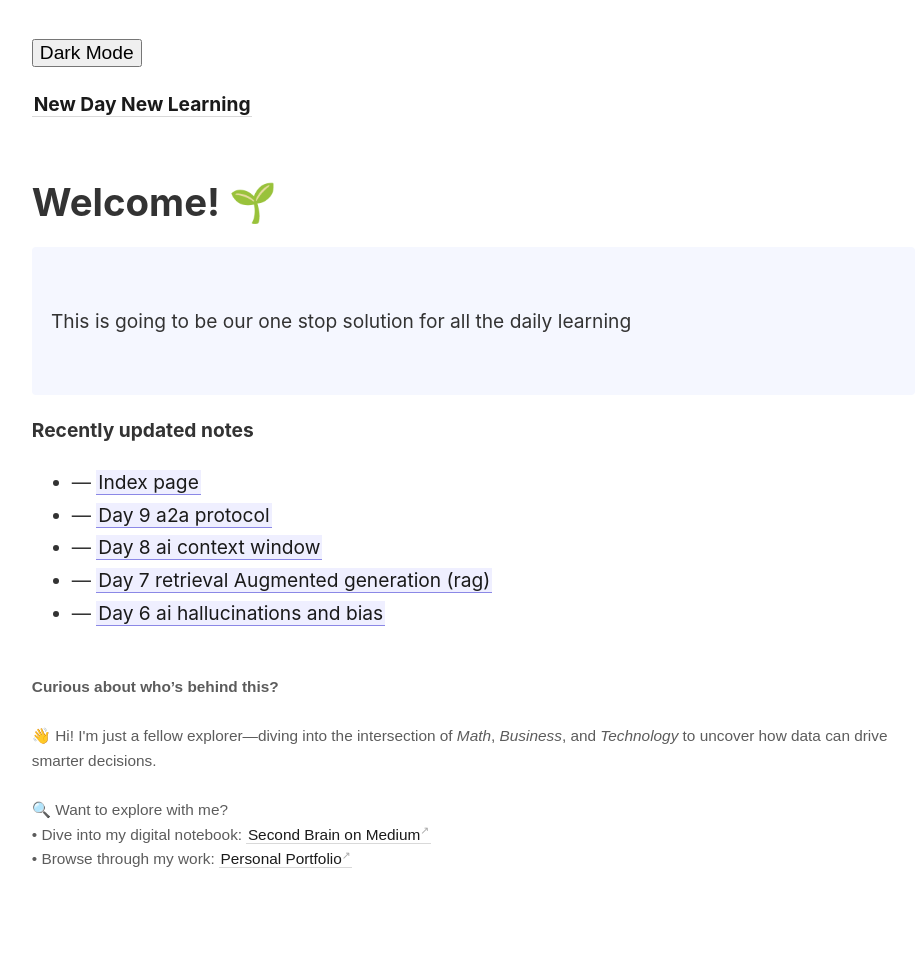
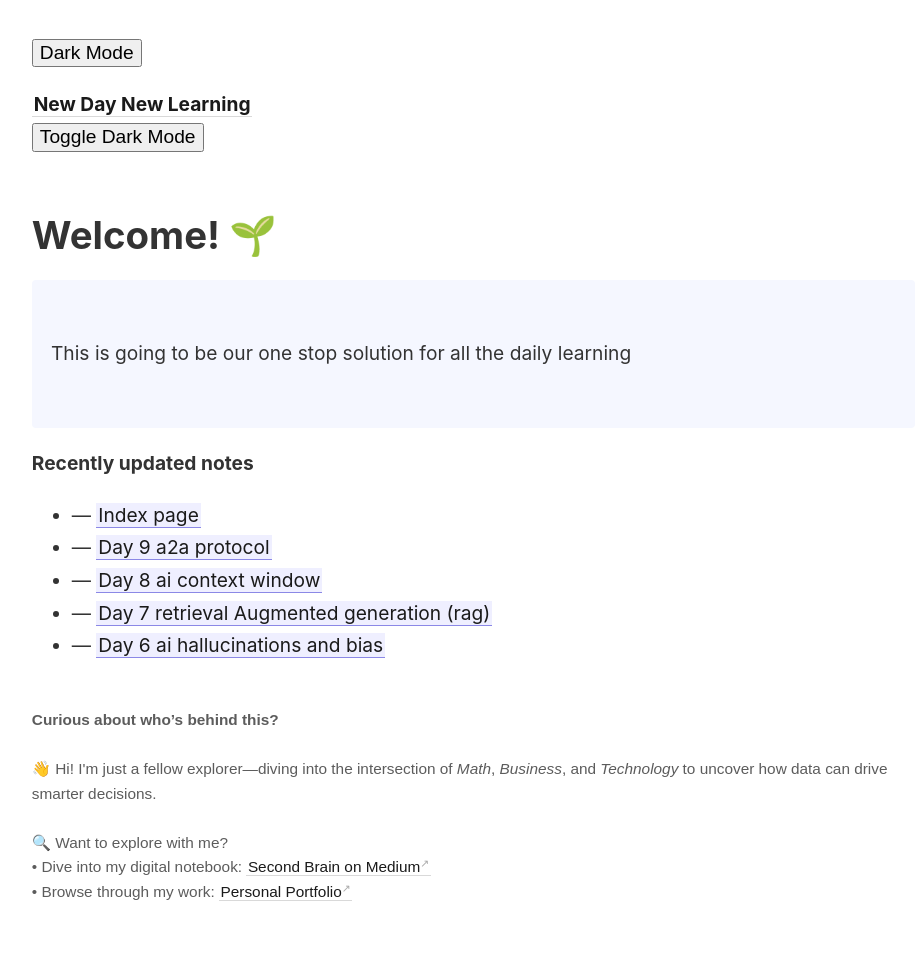
Before and after one commit to Ravikumar10593-hub/New-day-New-Learning, a Jekyll site: the page built from _pages/index.md, in a window 1280 px wide. Shown: the whole page, without its empty margins (45-963 px from the left). Built offline with Jekyll 4.4.1, drawn with Linux system fonts in a browser that asks for light colours; before the commit the page ends 939 px from its top, so only the background shows below that.

Commit message:
""adding dark"

```diff
--- a/_layouts/default.html
+++ b/_layouts/default.html
@@ -1,8 +1,12 @@
 <!DOCTYPE html>
-<html lang="en">
+<html lang="en" data-theme="light"> <!-- Add the data-theme attribute here -->
   {% include head.html %}
   <body>
-    <nav>{% include nav.html %}</nav>
+    <nav>
+      {% include nav.html %}
+      <!-- Add the dark mode toggle button here -->
+      <button id="theme-toggle">Toggle Dark Mode</button>
+    </nav>
     <div class="wrapper">
       <main>{{ content }}</main>
       <footer>{% include footer.html %}</footer>
```
